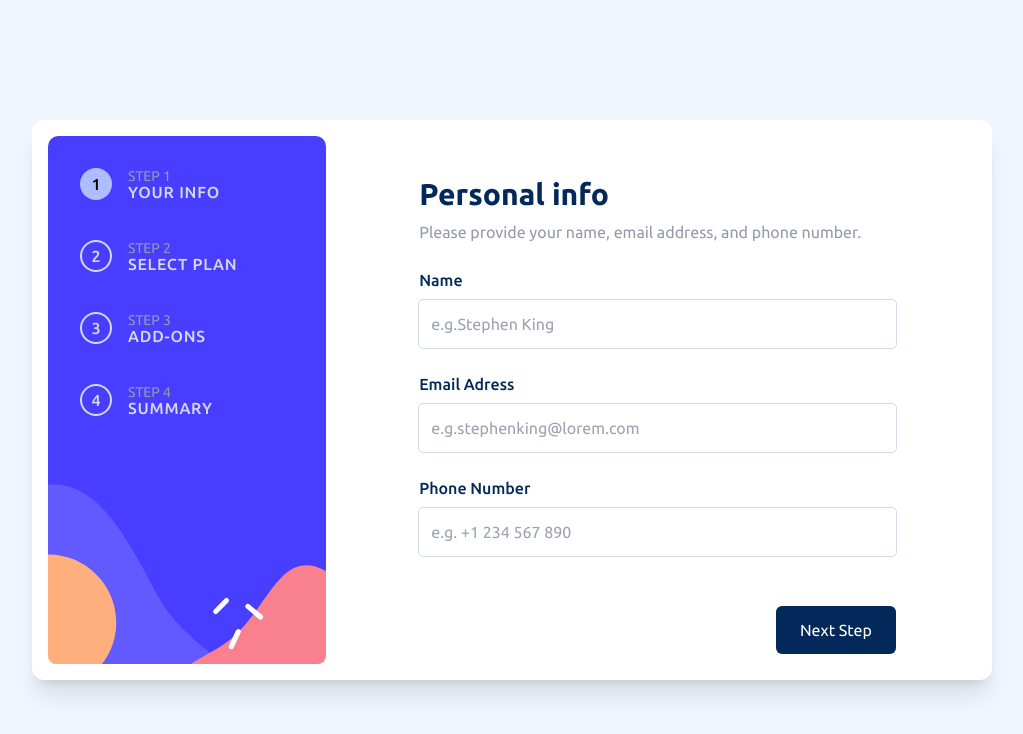
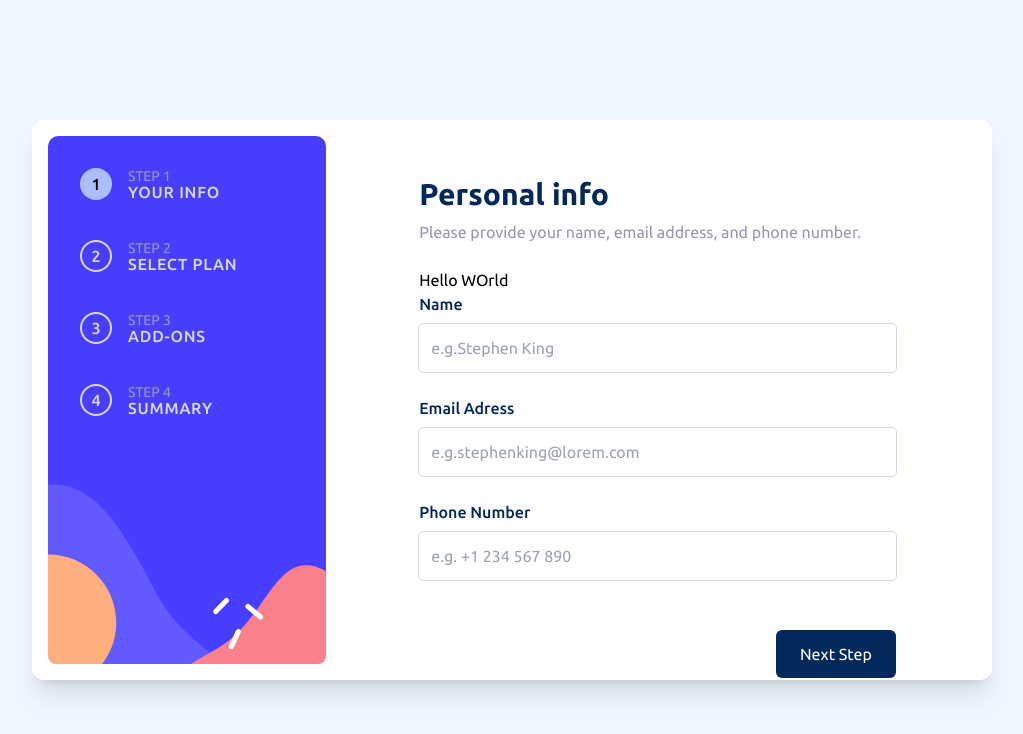
Before and after one commit to NikolaD93/Front_Mentor_Multi-step-form, a React (Vite) app: page / in a window 1280 px wide. Shown: the top 734 px of the page, without its empty margins (128-1151 px from the left). Built offline with nearby package versions, Linux system fonts and the light colour scheme.

Commit message:
cloned repo

```diff
--- a/src/pages/PersonalInfo.jsx
+++ b/src/pages/PersonalInfo.jsx
@@ -18,6 +18,7 @@ const PersonalInfo = () => {
       <p className="text-neutral-coolGray mb-6">
         Please provide your name, email address, and phone number.
       </p>
+      <h2>Hello WOrld</h2>
       <form onSubmit={handleSumbit} className="flex flex-col">
         <label className="text-primary-marineBlue font-[500] mb-2">Name</label>
         <input
```
